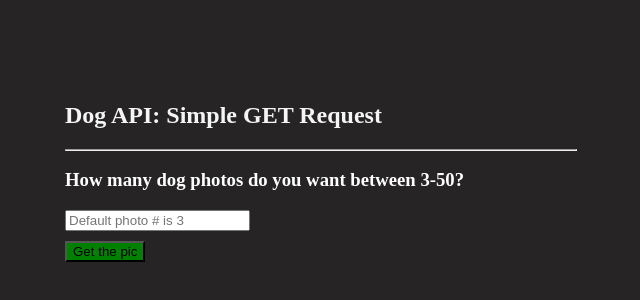
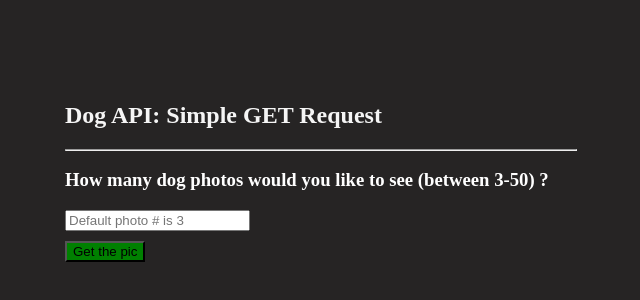
Before and after one commit to mnavai/Dog-API-Revised, a plain HTML site: page index.html in a window 1280 px wide. Shown: the part 124-424 px from the top of the page, without its empty margins (319-959 px from the left). Drawn offline with nearby package versions, Linux system fonts and the light colour scheme.

Commit message:
Update index.html

```diff
--- a/index.html
+++ b/index.html
@@ -19,7 +19,7 @@
       <div id="input"></div>
       <form id="dog-num-form">
         <div class="form-group">
-          <h3>How many dog photos do you want between 3-50?</h3>
+          <h3>How many dog photos would you like to see (between 3-50) ?</h3>
           <input
             type="text"
             id="num-dog"
```
